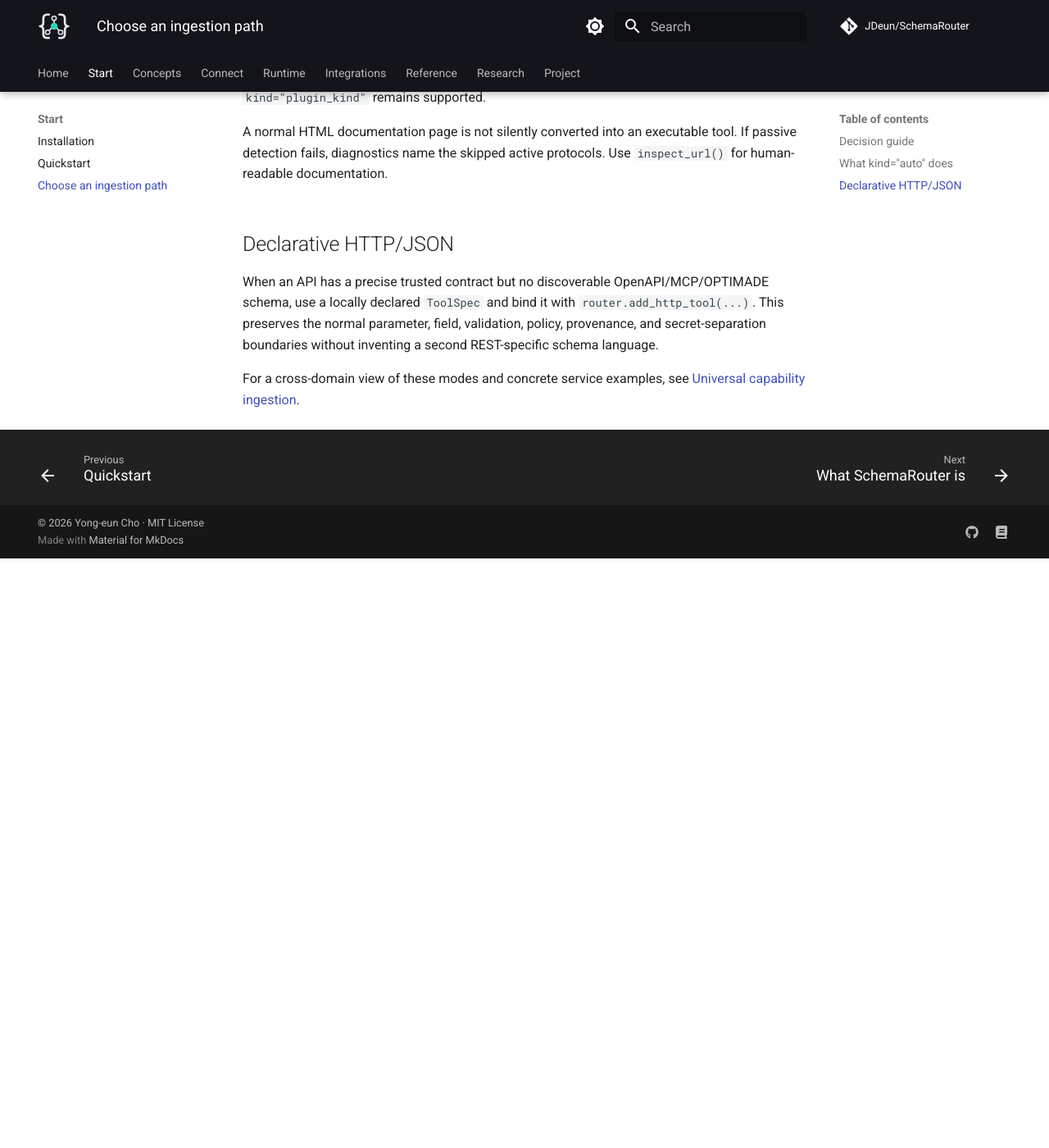
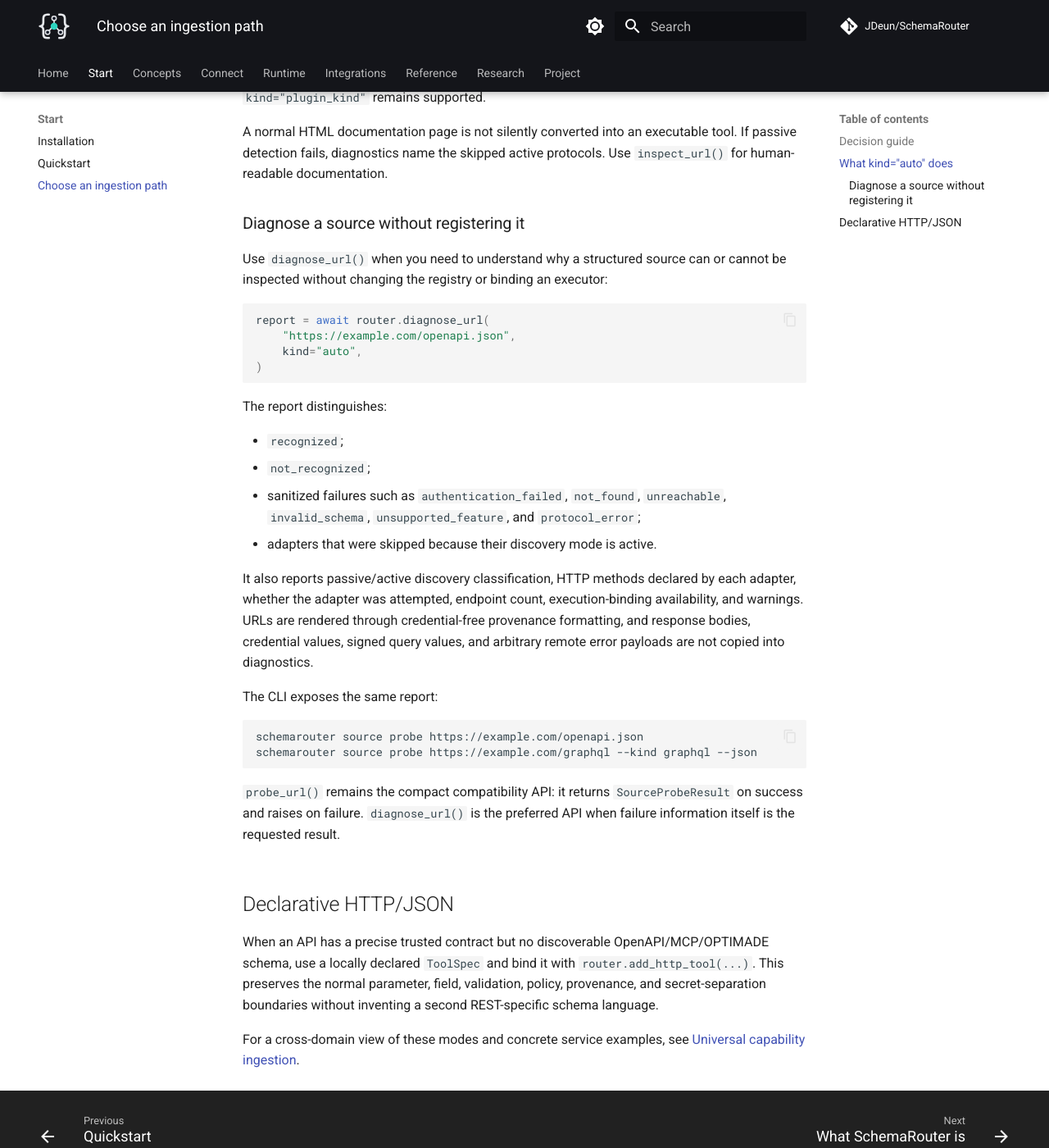
Before and after one commit to JDeun/SchemaRouter, an MkDocs documentation site: the page built from docs/getting-started/ingestion-paths.md, in a window 1280 px wide and 1400 px high, scrolled down 3252 px. Shown: the whole window at 82% size. Built offline with MkDocs 1.6.1 and Material for MkDocs 9.7.7, drawn with Linux system fonts in a browser that asks for light colours; comment, search, counter and statistics services are not loaded; before the commit the page ends 3933 px from its top, so only the background shows below that.

Commit message:
docs: explain non-mutating structured source diagnosis

````diff
--- a/docs/getting-started/ingestion-paths.md
+++ b/docs/getting-started/ingestion-paths.md
@@ -113,6 +113,42 @@ A normal HTML documentation page is not silently converted into an executable to
 detection fails, diagnostics name the skipped active protocols. Use `inspect_url()` for
 human-readable documentation.
 
+### Diagnose a source without registering it
+
+Use `diagnose_url()` when you need to understand why a structured source can or cannot be
+inspected without changing the registry or binding an executor:
+
+```python
+report = await router.diagnose_url(
+    "https://example.com/openapi.json",
+    kind="auto",
+)
+```
+
+The report distinguishes:
+
+- `recognized`;
+- `not_recognized`;
+- sanitized failures such as `authentication_failed`, `not_found`, `unreachable`,
+  `invalid_schema`, `unsupported_feature`, and `protocol_error`;
+- adapters that were skipped because their discovery mode is active.
+
+It also reports passive/active discovery classification, HTTP methods declared by each adapter,
+whether the adapter was attempted, endpoint count, execution-binding availability, and warnings.
+URLs are rendered through credential-free provenance formatting, and response bodies, credential
+values, signed query values, and arbitrary remote error payloads are not copied into diagnostics.
+
+The CLI exposes the same report:
+
+```text
+schemarouter source probe https://example.com/openapi.json
+schemarouter source probe https://example.com/graphql --kind graphql --json
+```
+
+`probe_url()` remains the compact compatibility API: it returns `SourceProbeResult` on success
+and raises on failure. `diagnose_url()` is the preferred API when failure information itself is
+the requested result.
+
 
 ## Declarative HTTP/JSON
 
````
